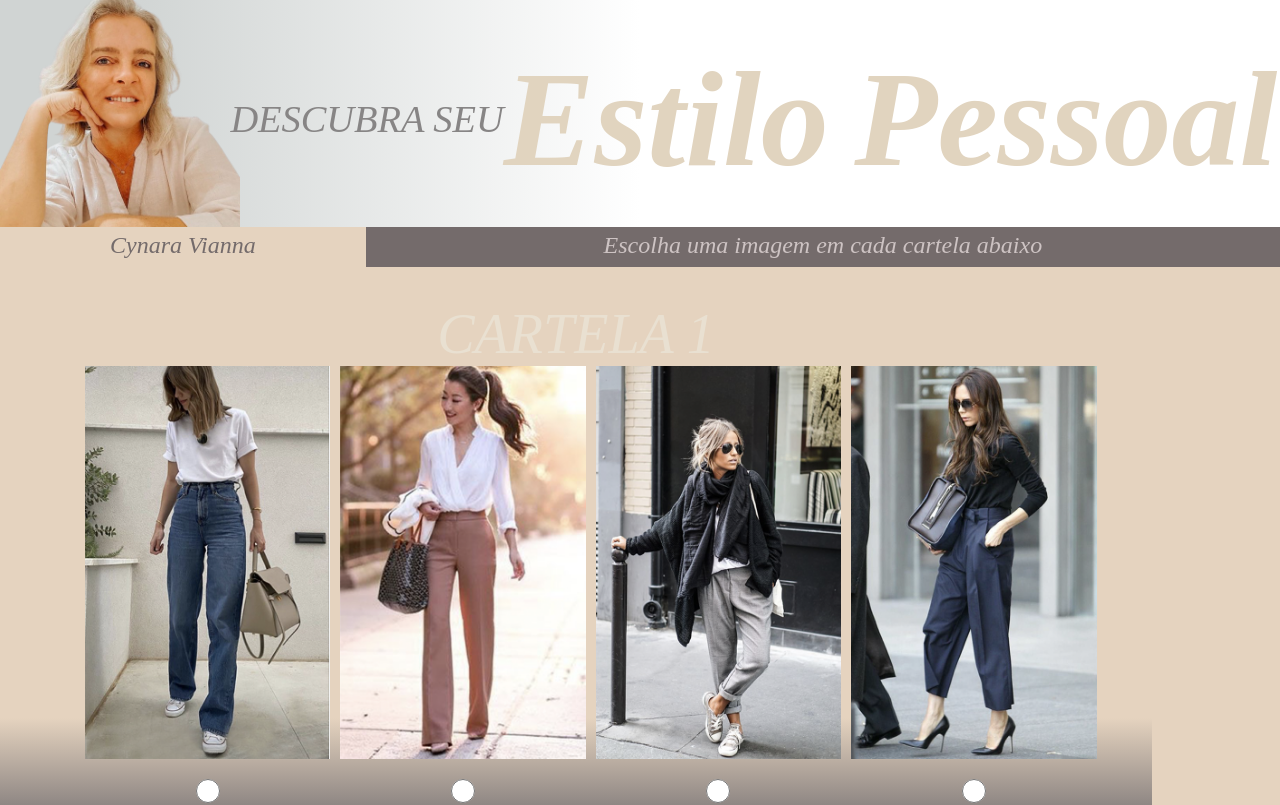
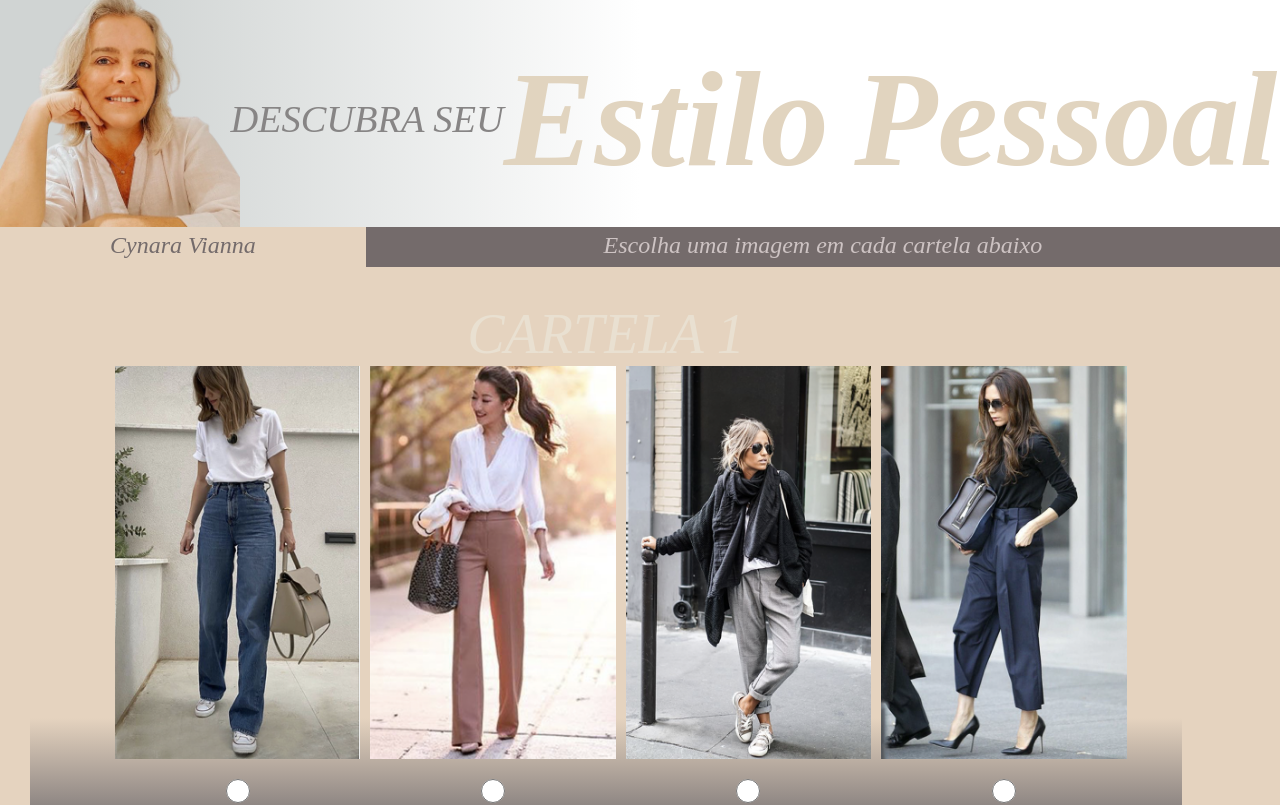
Before and after one commit to jricardocv/test_cynara, a React (Create React App) app: page / in a window 1280 px wide. Shown: the top 805 px of the page. Built offline with nearby package versions, Linux system fonts and the light colour scheme.

Commit message:
Correction-size-15

```diff
--- a/src/Pages/ContentPage.css
+++ b/src/Pages/ContentPage.css
@@ -7,6 +7,7 @@
 .Content-body{
   margin-top: 165px;
   width: 100%;
+  padding: 0 30px 0 30px;
 }
   button{
     margin: 30px auto 0 auto;
```
